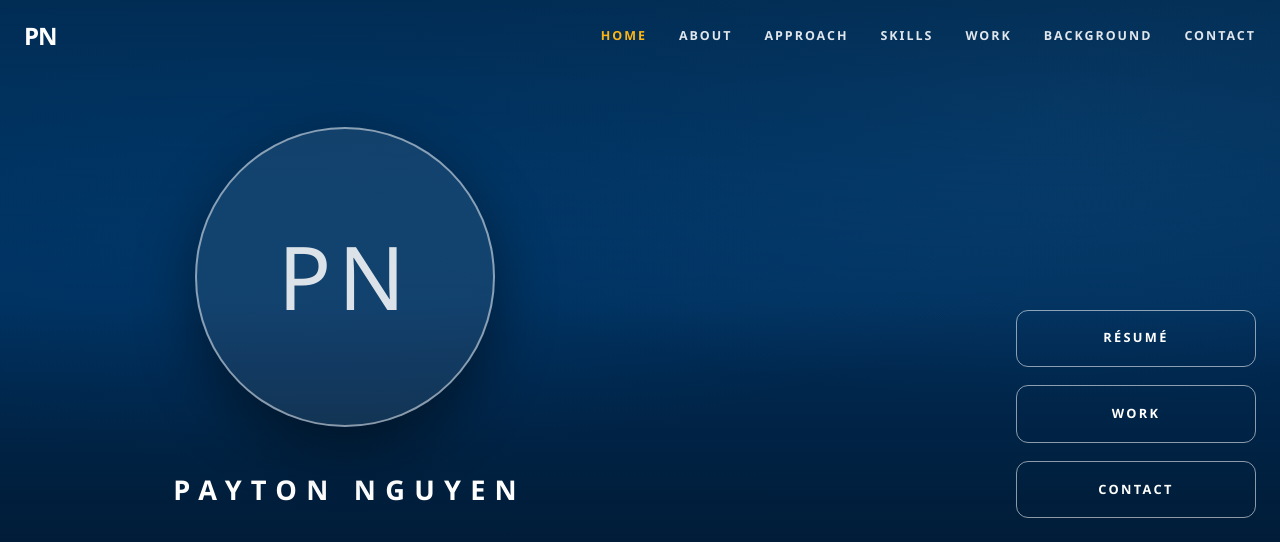
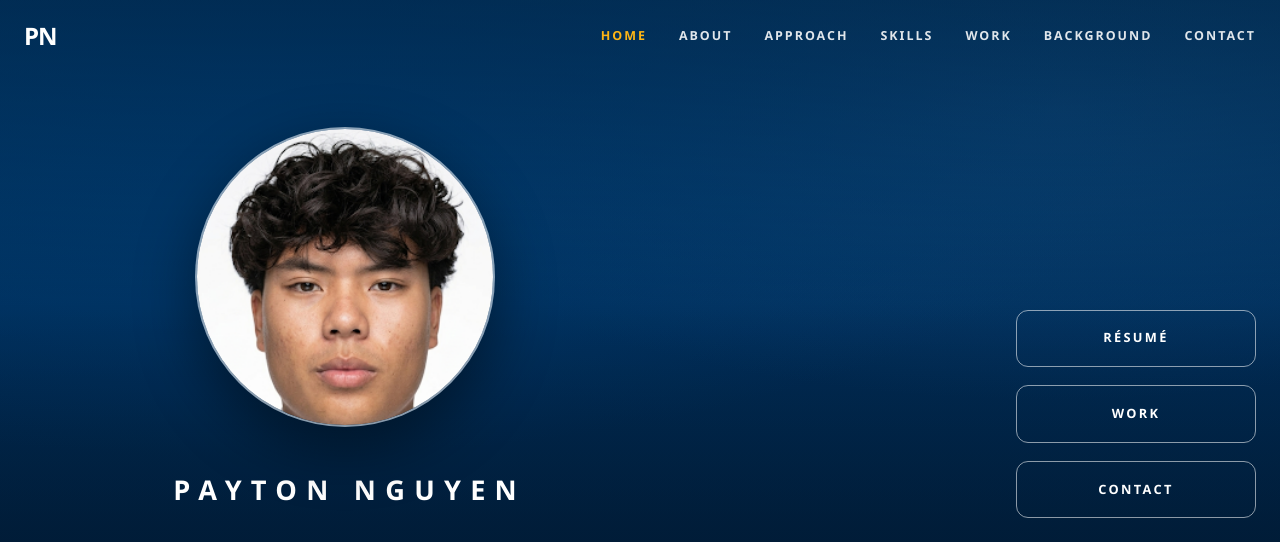
Before and after one commit to paytonnguyen-creator/ecommerce-customer-retention-analysis, a plain HTML site: page index.html in a window 1280 px wide. Shown: the top 542 px of the page. Drawn offline with Linux system fonts and the light colour scheme.

Commit message:
Wire up the portrait photo and fix the circle crop
The uploaded photo kept its camera filename and is a PNG, so it is renamed to
assets/portrait.png and index.html points at that.

The crop was broken in a way that was invisible until a real photo went in:
.portrait img was a grid item, so height:100% resolved against the auto-sized
row rather than the circle. The box came out 296x618 -- the photo's own aspect
ratio -- which left object-fit: cover nothing to crop and made object-position
inert at every value. The image is now absolutely positioned to inset:0, and
object-position: 50% 22% frames the head with the screenshot's home-indicator
bar and overlay icon cropped out.

Also commented out the optional hero.jpg banner img so the live page stops
requesting a file that does not exist yet.

Co-Authored-By: Claude Opus 5 <noreply@anthropic.com>
Claude-Session: https://claude.ai/code/session_01KrGuV5wVFRCgVRxsdbaFqA

```diff
--- a/assets/style.css
+++ b/assets/style.css
@@ -196,10 +196,17 @@ a:hover { color: var(--blue-dk); }
   display: grid; place-items: center;
   box-shadow: 0 20px 60px rgba(0,0,0,.45);
 }
-/* object-position biases upward so a tall photo crops to the face, not the chest */
+/*
+  Absolutely positioned, not a grid item: as a grid item, height:100% resolved
+  against the auto-sized row (the photo's full height) rather than the circle,
+  so the box matched the image's aspect ratio and object-fit had nothing to
+  crop. inset:0 pins it to the circle so cover/position actually apply.
+  object-position biases upward so a tall photo frames on the face.
+*/
 .portrait img {
-  width: 100%; height: 100%; grid-area: 1/1;
-  object-fit: cover; object-position: 50% 28%;
+  position: absolute; inset: 0;
+  width: 100%; height: 100%;
+  object-fit: cover; object-position: 50% 22%;
 }
 .portrait-fallback {
   grid-area: 1/1;
--- a/index.html
+++ b/index.html
@@ -45,18 +45,20 @@
     rights to — a stock or press image of campus is someone else's copyright.
   -->
   <div class="hero-bg" aria-hidden="true">
-    <img class="hero-photo" src="assets/hero.jpg" alt="" onerror="this.remove()">
+    <!-- Uncomment once assets/hero.jpg exists (kept off so the live page
+         doesn't request a missing file on every load): -->
+    <!-- <img class="hero-photo" src="assets/hero.jpg" alt=""> -->
   </div>
 
   <div class="hero-inner">
     <div class="hero-left">
       <!--
-        PORTRAIT: reads assets/portrait.jpg. If that file is missing the image
+        PORTRAIT: reads assets/portrait.png. If that file is missing the image
         removes itself and the circle falls back to initials — no broken icon.
         Framing too high or low? Adjust object-position on .portrait img in style.css.
       -->
       <div class="portrait">
-        <img src="assets/portrait.jpg" alt="Payton Nguyen" onerror="this.remove()">
+        <img src="assets/portrait.png" alt="Payton Nguyen" onerror="this.remove()">
         <span class="portrait-fallback" aria-hidden="true">PN</span>
       </div>
 
```
Also changed, not shown: README.md, assets/portrait.png (renamed from assets/1D2524DA-8E44-426E-83A6-892DEA8ED0AF.PNG).
